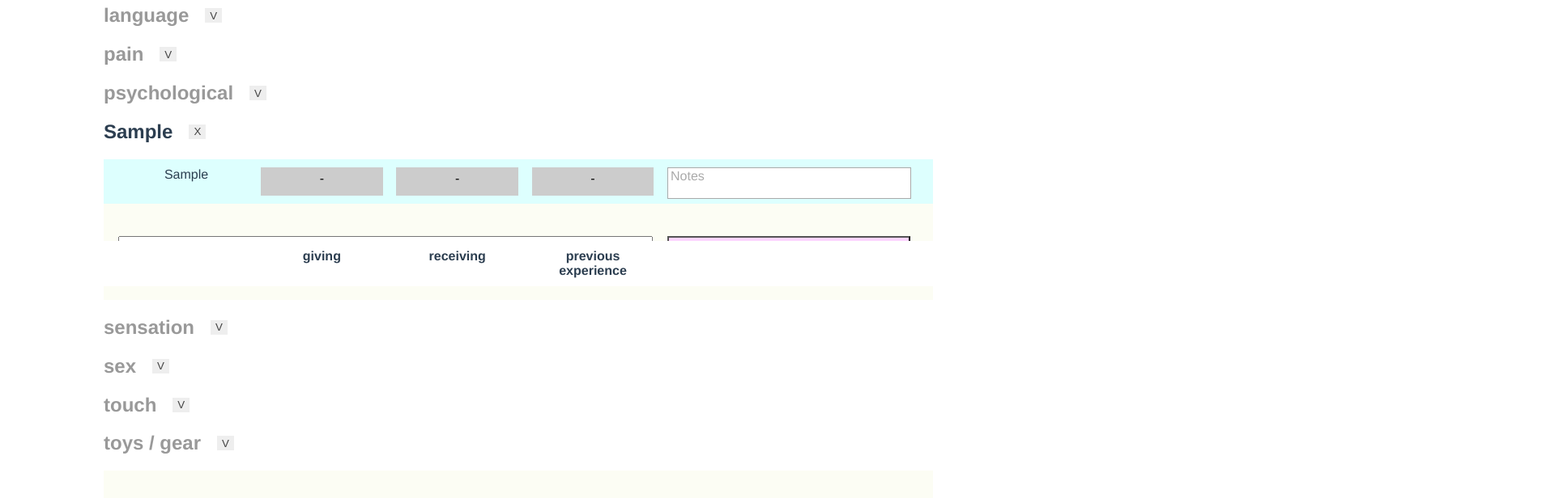
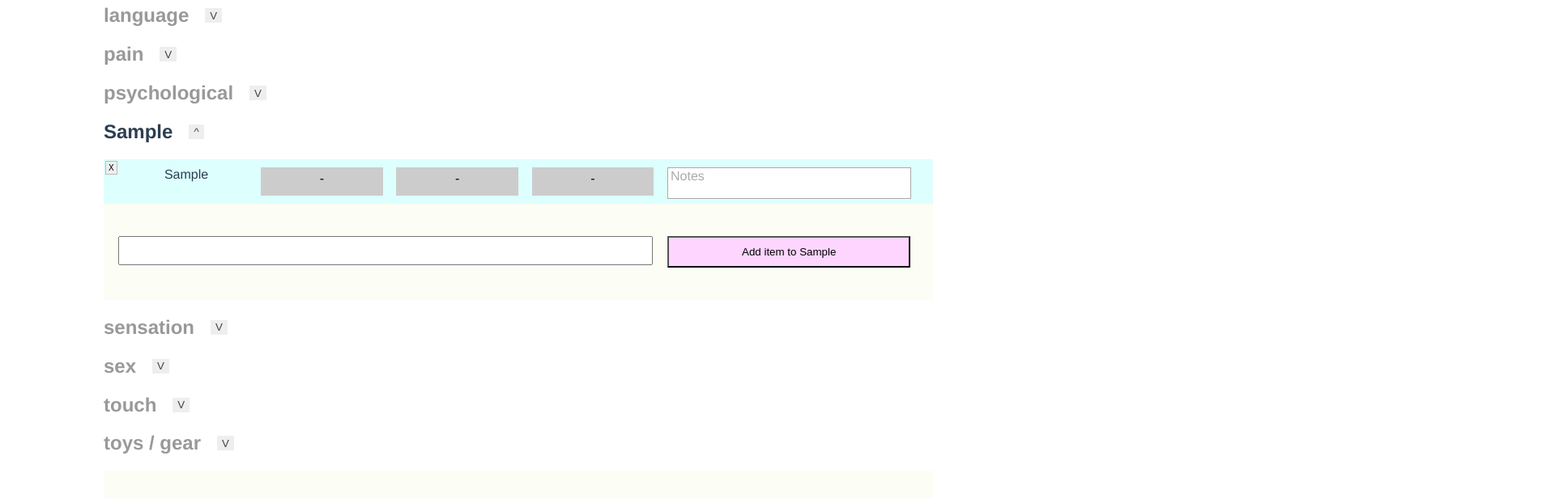
Before and after one commit to jesseharold/yesnomaybe, a Vue app: page / in a window 1280 px wide. Both pictures are taken after typing "Sample" into the empty fields and a click on the button "Add new category". Shown: the part 1353-1969 px from the top of the page at 81% size, 1920 px wide, since content can reach past the window. Built offline with nearby package versions, Linux system fonts and the light colour scheme.

Commit message:
add open all close all, remove item buttons

```diff
--- a/src/components/Items.vue
+++ b/src/components/Items.vue
@@ -2,7 +2,9 @@
   <section id="items">
       <!-- labels row -->
     <div class="row columns column-labels">
-        <div class="column activity"></div>
+        <div class="column activity">
+            <button class="toggle-button hide-print" @click="openAllCategories">Open all</button>
+            <button class="toggle-button hide-print" @click="closeAllCategories">Close all</button></div>
         <div class="column" :class="column.id" v-for="column in columns" v-bind:key="column.id">
             {{ column.label }}
         </div>
@@ -15,12 +17,15 @@
         <!-- categories -->
         <h2 class="category-title" @click="toggleCategory(getName(category))">{{ getName(category) }}
             <button class="category-toggle hide-print" :name="getVis(category) ? 'close' : 'open'">
-                {{ getVis(category) ? 'X' : 'V'}}
+                {{ getVis(category) ? '^' : 'V'}}
             </button>
         </h2>
         <!-- item rows -->
         <div class="row columns" v-for="item in category" v-bind:key="item.id">
-            <div class="item column activity">{{ item.label }}</div>
+            <div class="item column activity">
+                <button class="remove-button hide-print" @click="removeItem(item.id)">X</button>
+                {{ item.label }}
+            </div>
             <div class="item column" :class="column.id" v-for="column in columns" v-bind:key="column.id">
                 <Slider
                     v-if="!column.inputType"
@@ -124,6 +129,16 @@ export default {
             const sortedCategories =  util.alphabetize(uniqueCategoryNames)
             return sortedCategories.reduce(function(o, val) { o[val] = false; return o; }, {})
         },
+        closeAllCategories() {
+            for (const cat in this.categoryOpen) {
+                this.categoryOpen[cat] = false
+            }
+        },
+        openAllCategories() {
+            for (const cat in this.categoryOpen) {
+                this.categoryOpen[cat] = true
+            }
+        },
         toggleCategory(categoryName) {
             // clear any abandoned custom item
             this.newCustomName = ''
@@ -156,6 +171,15 @@ export default {
             this.categoryOpen[name] = true
             this.addItem(name, name)
         },
+        removeItem(itemid) {
+            console.log("remove ", itemid)
+            for( var i = 0; i < this.items.length; i++){
+                if ( this.items[i].id === itemid) {
+                    this.items.splice(i, 1);
+                    i--;
+                }
+            }
+        },
         getDataString(e) {
             e.stopPropagation()
             // stringify and obscure current data
@@ -177,6 +201,7 @@ export default {
             }
             this.rawItems = JSON.parse(util.deobfuscate(this.loadJsonText))
             this.loadJsonText = ''
+            this.openAllCategories()
         }
   },
 }
@@ -190,6 +215,7 @@ export default {
 }
 .row {
     padding: 10px;
+    position: relative;
 }
 .row:nth-child(even) {
     background: rgb(221, 255, 254);
@@ -217,6 +243,19 @@ export default {
 }
 .notes-field:empty:focus::before {
     content: '';
+}
+.remove-button {
+    position: absolute;
+    cursor: pointer;
+    left: 2px;
+    top: 2px;
+    font-size: 10px;
+    border: 1px solid #bbb;
+    padding: 2px 3px;
+}
+.remove-button:hover {
+    background-color: #666;
+    color: #ccc;
 }
 
 /* categories */
@@ -308,7 +347,7 @@ export default {
 .control-panel + .control-panel {
     margin-top: 0;
 }
-.save-button, .load-button {
+.save-button, .load-button, .toggle-button {
     display: inline-block;
     margin: 20px auto;
     padding: 10px;
@@ -319,6 +358,17 @@ export default {
     font-size: large;
     text-decoration: none;
     cursor: pointer;
+}
+
+.save-button:hover, .load-button:hover, .toggle-button:hover {
+    opacity: .7;
+}
+.toggle-button {
+    display: inline;
+    margin: 5px;
+    padding: 5px;
+    font-weight: 400;
+    font-size: 14px;
 }
 .control-panel .load-button {
     display: block;
```
